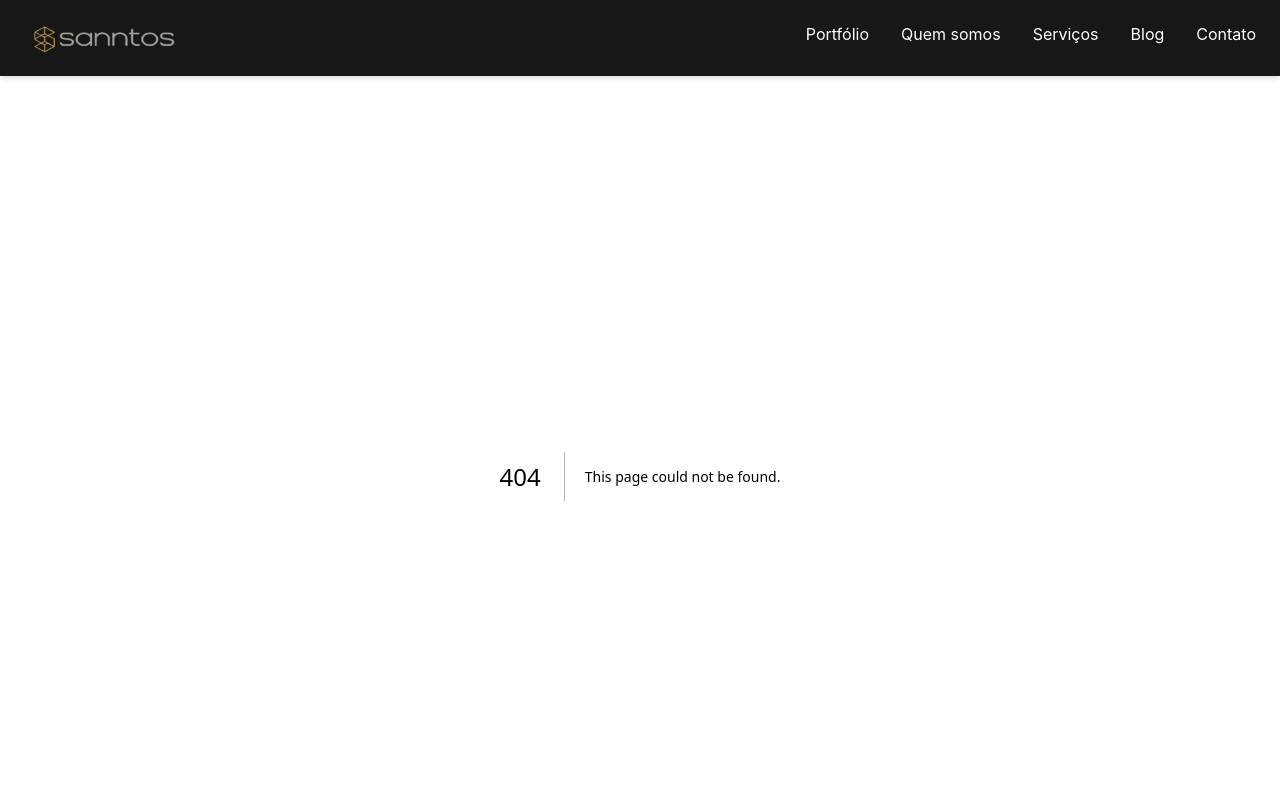
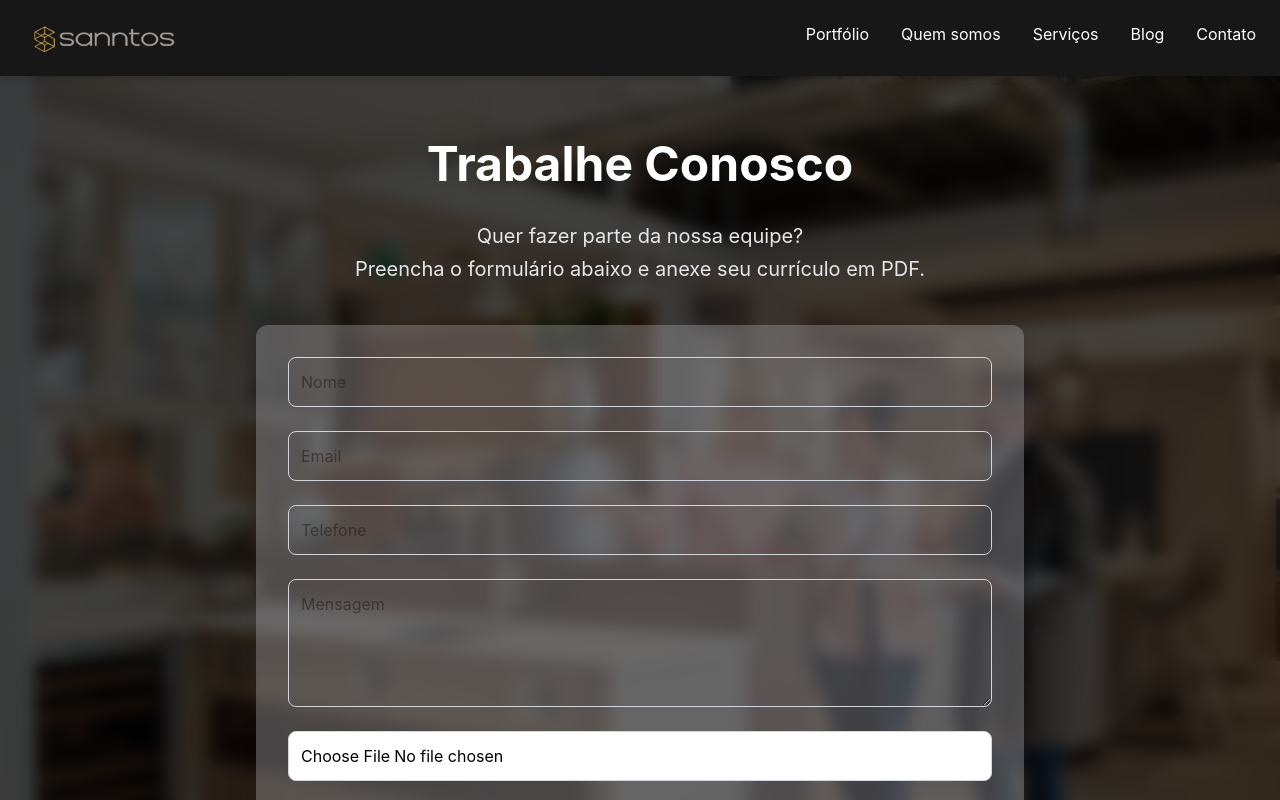
Before and after one commit to Anderson-Tavares47/sanntos, a Next.js app: page /trabalhe-conosco in a window 1280 px wide. Before the commit this address had no page. Shown: the top 800 px of the page. Built offline with nearby package versions, Linux system fonts and the light colour scheme.

Commit message:
Add files via upload

```diff
--- /dev/null
+++ b/app/trabalhe-conosco/page.tsx
@@ -0,0 +1,169 @@
+"use client";
+
+import { useState } from "react";
+import { motion } from "framer-motion";
+import FundoContato from "@/assets/img/fundoContato.jpg";
+
+const fadeUp = {
+  hidden: { opacity: 0, y: 30 },
+  visible: {
+    opacity: 1,
+    y: 0,
+    transition: { duration: 0.8, type: "spring" as const },
+  },
+};
+
+export default function TrabalheConoscoPage() {
+  const [form, setForm] = useState({
+    nome: "",
+    email: "",
+    telefone: "",
+    mensagem: "",
+  });
+  const [curriculo, setCurriculo] = useState<File | null>(null);
+  const [loading, setLoading] = useState(false);
+
+  function handleChange(
+    e: React.ChangeEvent<HTMLInputElement | HTMLTextAreaElement>
+  ) {
+    setForm({ ...form, [e.target.name]: e.target.value });
+  }
+
+  function handleFileChange(e: React.ChangeEvent<HTMLInputElement>) {
+    if (e.target.files && e.target.files[0]) {
+      setCurriculo(e.target.files[0]);
+    }
+  }
+
+  async function handleSubmit(e: React.FormEvent) {
+    e.preventDefault();
+    if (!curriculo) {
+      alert("Por favor, anexe seu currículo em PDF.");
+      return;
+    }
+
+    setLoading(true);
+
+    try {
+      const formData = new FormData();
+      formData.append("nome", form.nome);
+      formData.append("email", form.email);
+      formData.append("telefone", form.telefone);
+      formData.append("mensagem", form.mensagem);
+      formData.append("curriculo", curriculo);
+
+      const res = await fetch("/api/trabalhe-conosco", {
+        method: "POST",
+        body: formData,
+      });
+
+      const data = await res.json();
+
+      if (data.success) {
+        alert("Currículo enviado com sucesso 🚀");
+        setForm({ nome: "", email: "", telefone: "", mensagem: "" });
+        setCurriculo(null);
+      } else {
+        alert("❌ Erro ao enviar: " + data.message);
+      }
+    } catch (err) {
+      alert("❌ Falha ao conectar com o servidor.");
+    } finally {
+      setLoading(false);
+    }
+  }
+
+  return (
+    <section className="relative flex items-center justify-center min-h-screen py-16 px-6">
+      {/* Imagem de fundo */}
+      <div
+        className="absolute inset-0 bg-cover bg-center"
+        style={{ backgroundImage: `url(${FundoContato.src})` }}
+      />
+      {/* Overlay */}
+      <div className="absolute inset-0 bg-black/60 backdrop-blur-sm" />
+
+      {/* Conteúdo */}
+      <div className="relative z-10 w-full max-w-3xl text-center text-white">
+        <motion.h2
+          className="text-3xl sm:text-4xl md:text-5xl font-bold mb-8"
+          variants={fadeUp}
+          initial="hidden"
+          animate="visible"
+        >
+          Trabalhe Conosco
+        </motion.h2>
+
+        <motion.p
+          className="text-lg md:text-xl text-gray-200 leading-relaxed max-w-5xl mx-auto mb-10"
+          variants={fadeUp}
+          initial="hidden"
+          animate="visible"
+        >
+          Quer fazer parte da nossa equipe? <br/> Preencha o formulário abaixo e
+          anexe seu currículo em PDF.
+        </motion.p>
+
+        <motion.form
+          onSubmit={handleSubmit}
+          className="grid gap-6 bg-[#a8a8af61] text-dark p-8 rounded-xl shadow-lg"
+          variants={fadeUp}
+          initial="hidden"
+          animate="visible"
+        >
+          <input
+            type="text"
+            name="nome"
+            placeholder="Nome"
+            value={form.nome}
+            onChange={handleChange}
+            className="p-3 rounded-lg border border-gray-300 w-full"
+            required
+          />
+          <input
+            type="email"
+            name="email"
+            placeholder="Email"
+            value={form.email}
+            onChange={handleChange}
+            className="p-3 rounded-lg border border-gray-300 w-full"
+            required
+          />
+          <input
+            type="tel"
+            name="telefone"
+            placeholder="Telefone"
+            value={form.telefone}
+            onChange={handleChange}
+            className="p-3 rounded-lg border border-gray-300 w-full"
+          />
+          <textarea
+            name="mensagem"
+            placeholder="Mensagem"
+            value={form.mensagem}
+            onChange={handleChange}
+            className="p-3 rounded-lg border border-gray-300 h-32 w-full"
+            required
+          />
+
+          {/* Upload PDF */}
+          <input
+            type="file"
+            accept="application/pdf"
+            onChange={handleFileChange}
+            className="p-3 rounded-lg border border-gray-300 w-full bg-white text-black"
+            required
+          />
+
+          <button
+            type="submit"
+            disabled={loading}
+            className="bg-primary text-dark font-semibold py-3 rounded-lg hover:opacity-90 transition disabled:opacity-50"
+          >
+            {loading ? "Enviando..." : "Enviar Currículo"}
+          </button>
+        </motion.form>
+      </div>
+    </section>
+  );
+}
```
